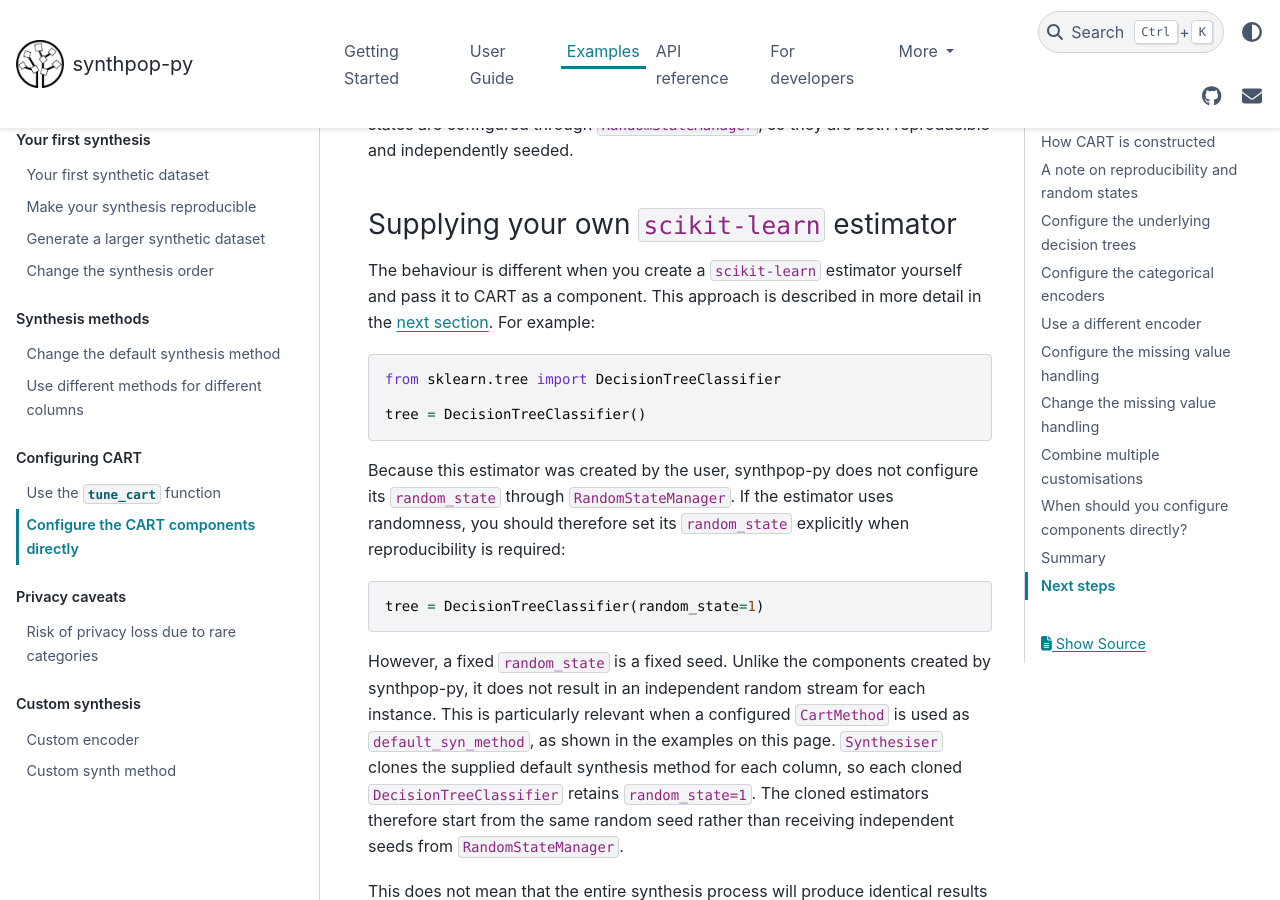
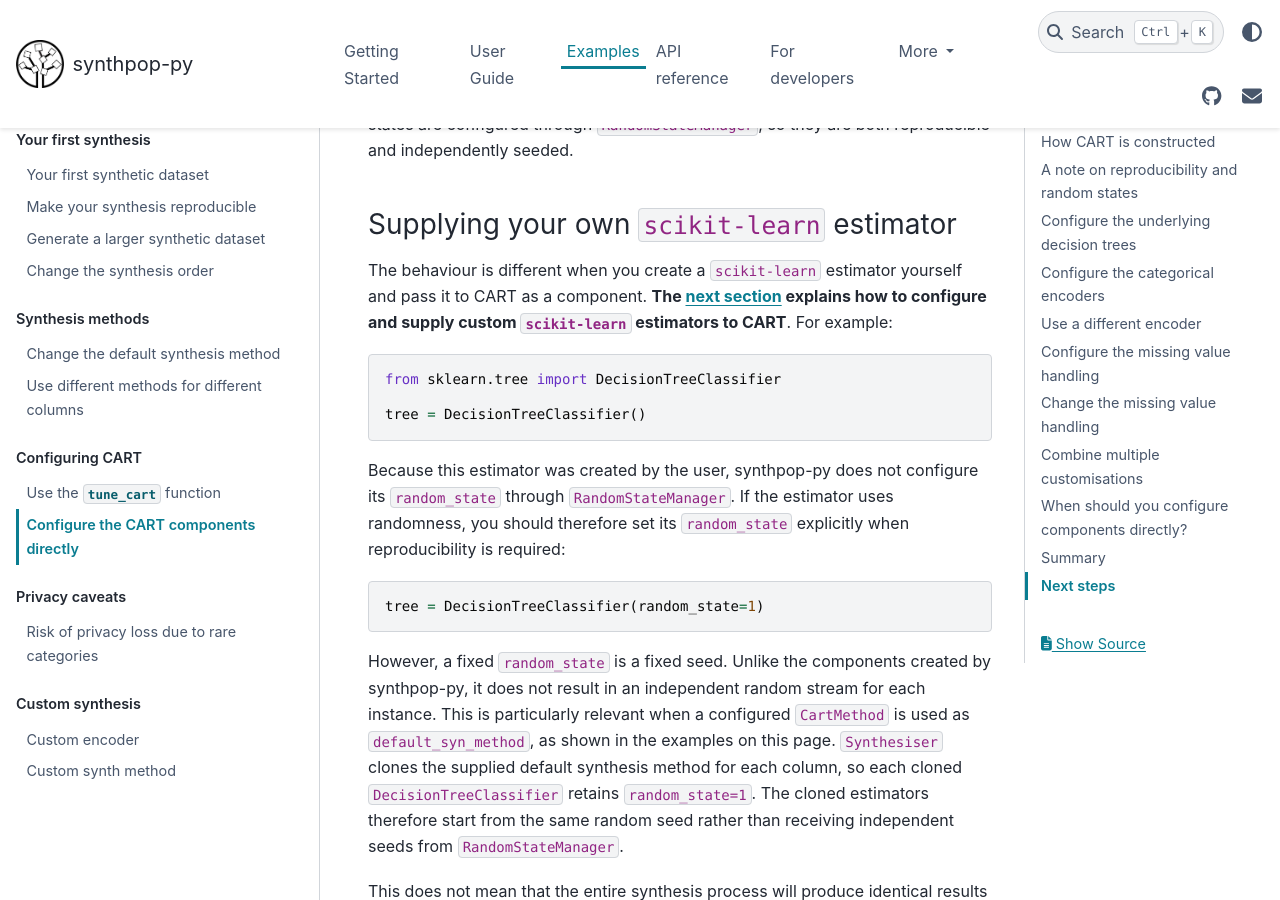
Before and after one commit to duonl/synthpop-py, a Sphinx documentation site: the page built from docs/source/examples/configure_cart_directly.md, in a window 1280 px wide and 900 px high, scrolled down 2547 px. Built offline with Sphinx 7.4.7 and the PyData theme 0.15.4, drawn with Linux system fonts in a browser that asks for light colours.

Commit message:
make it clearer that information will be given in the following section

````diff
--- a/docs/source/examples/configure_cart_directly.md
+++ b/docs/source/examples/configure_cart_directly.md
@@ -57,7 +57,7 @@ When configuring CART components directly, it is important to understand how syn
 This also applies to the `scikit-learn` estimators used by the standard CART configuration. When these estimators are created by synthpop-py, their random states are configured through `RandomStateManager`, so they are both reproducible and independently seeded.
 
 ### Supplying your own `scikit-learn` estimator
-The behaviour is different when you create a `scikit-learn` estimator yourself and pass it to CART as a component. This approach is described in more detail in the {ref}`next section <configure-underlying-decision-trees>`. For example:
+The behaviour is different when you create a `scikit-learn` estimator yourself and pass it to CART as a component. **The {ref}`next section <configure-underlying-decision-trees>` explains how to configure and supply custom `scikit-learn` estimators to CART**. For example:
 ```python
 from sklearn.tree import DecisionTreeClassifier
 
````
